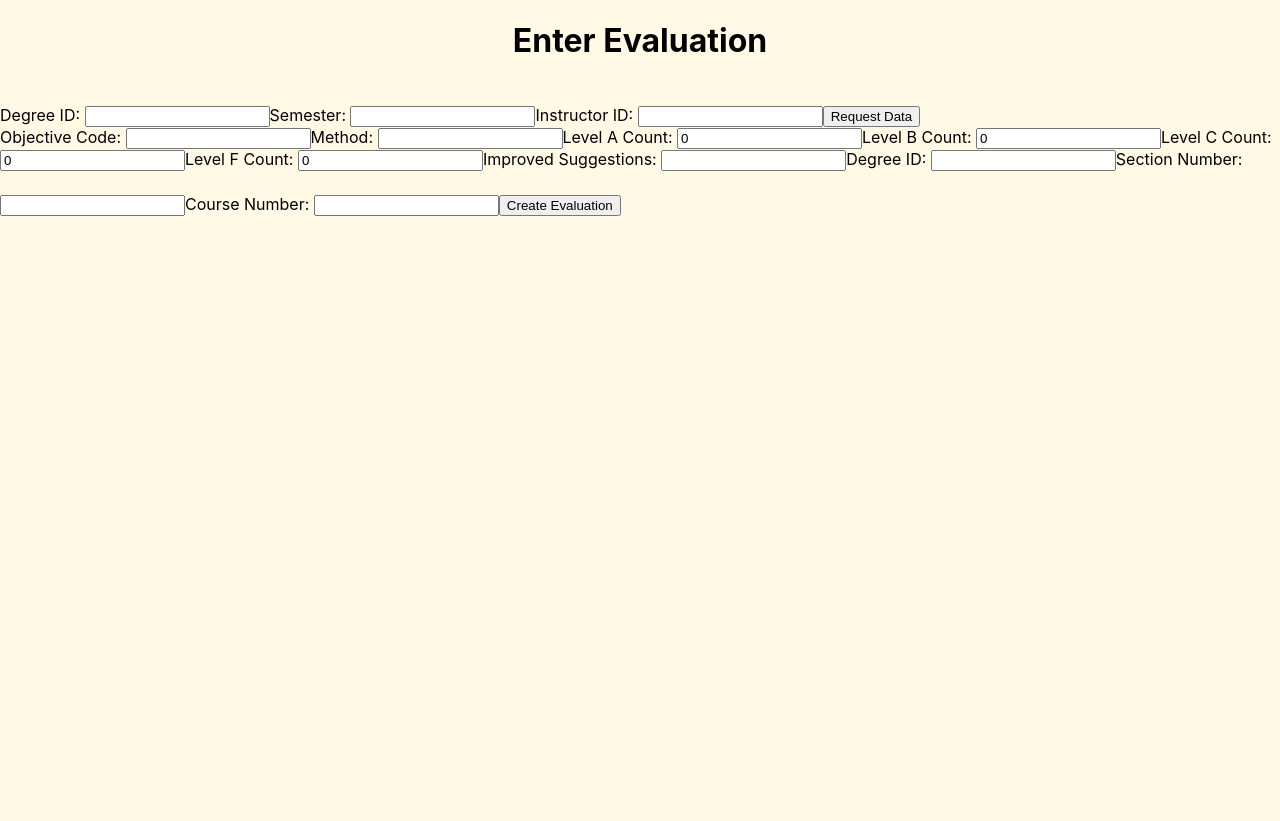
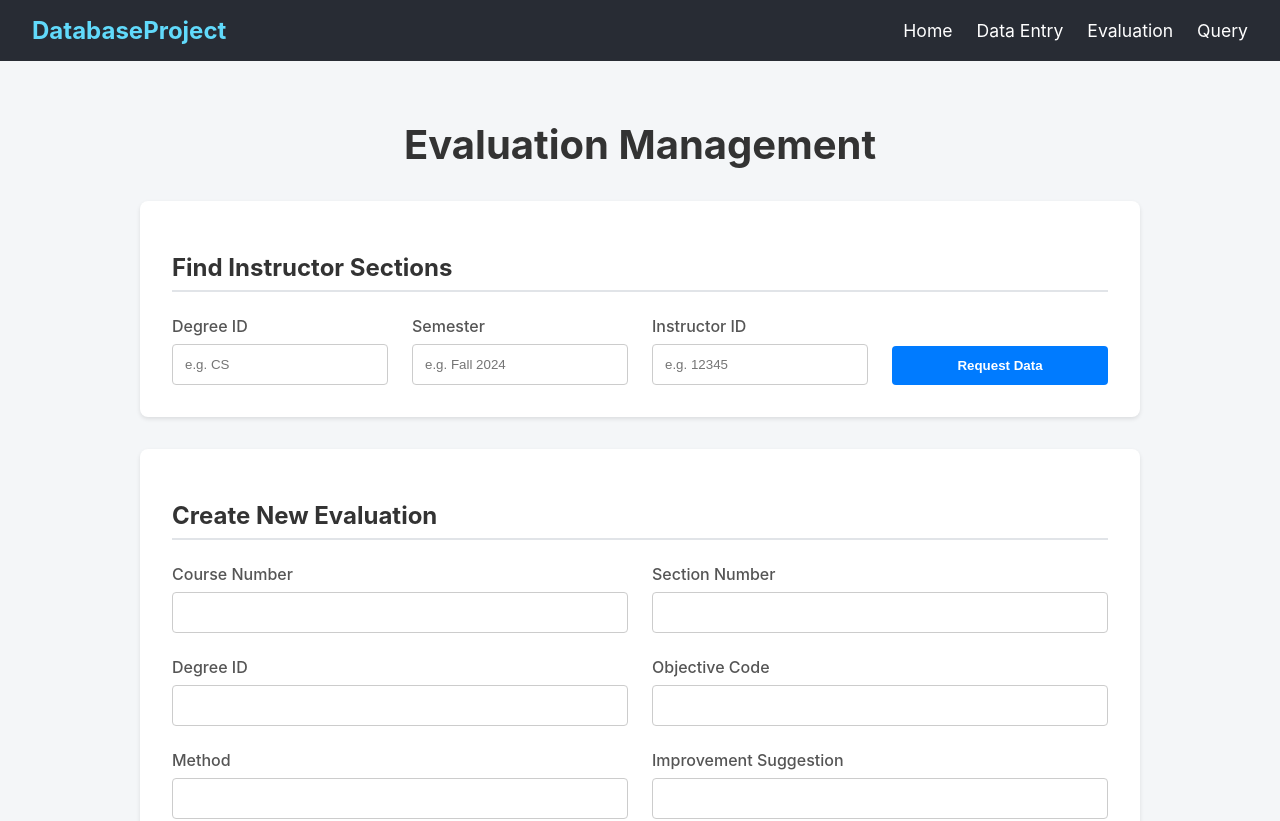
Before and after one commit to alexchans/DatabaseProject, a React (Create React App) app: page /Evaluation in a window 1280 px wide. Shown: the top 821 px of the page. Before the commit the page ends 800 px from the top, so only its background shows below. Built offline with nearby package versions, Linux system fonts and the light colour scheme.

Commit message:
feat: implement initial UI structure including navigation, data entry, and evaluation management pages.

```diff
--- a/src/App.css
+++ b/src/App.css
@@ -36,3 +36,41 @@
     transform: rotate(360deg);
   }
 }
+
+.navbar {
+  display: flex;
+  justify-content: space-between;
+  align-items: center;
+  background-color: #282c34;
+  padding: 1rem 2rem;
+  color: white;
+}
+
+.navbar-logo .nav-link {
+  font-size: 1.5rem;
+  font-weight: bold;
+  color: #61dafb;
+  text-decoration: none;
+}
+
+.nav-links {
+  display: flex;
+  list-style: none;
+  margin: 0;
+  padding: 0;
+}
+
+.nav-links li {
+  margin-left: 1.5rem;
+}
+
+.nav-link {
+  color: white;
+  text-decoration: none;
+  font-size: 1.1rem;
+  transition: color 0.3s;
+}
+
+.nav-link:hover {
+  color: #61dafb;
+}
--- /dev/null
+++ b/src/DataEntry.css
@@ -0,0 +1,57 @@
+
+.data-entry-page {
+  min-height: 100vh;
+  display: flex;
+  flex-direction: column;
+}
+
+.data-entry-container {
+  padding: 2rem;
+  max-width: 1200px;
+  margin: 0 auto;
+  width: 100%;
+  box-sizing: border-box;
+}
+
+.page-title {
+  color: #333;
+  margin-bottom: 2rem;
+  text-align: center;
+  font-size: 2.5rem;
+}
+
+.options-grid {
+  display: grid;
+  grid-template-columns: repeat(auto-fit, minmax(280px, 1fr));
+  gap: 2rem;
+  padding: 1rem;
+}
+
+.option-card {
+  background-color: white;
+  border-radius: 12px;
+  padding: 2rem;
+  text-decoration: none;
+  color: #282c34;
+  box-shadow: 0 4px 6px rgba(0, 0, 0, 0.1);
+  transition: transform 0.2s ease, box-shadow 0.2s ease;
+  display: flex;
+  flex-direction: column;
+  align-items: center;
+  justify-content: center;
+  text-align: center;
+  border: 1px solid transparent;
+}
+
+.option-card:hover {
+  transform: translateY(-5px);
+  box-shadow: 0 8px 15px rgba(0, 0, 0, 0.15);
+  border-color: #61dafb;
+  color: #61dafb;
+}
+
+.option-card h2 {
+  margin: 0;
+  font-size: 1.5rem;
+  font-weight: 600;
+}
--- a/src/DataEntry.js
+++ b/src/DataEntry.js
@@ -1,19 +1,38 @@
 import React from 'react';
 import { Link } from 'react-router-dom';
+import Navbar from './Navbar';
+import './DataEntry.css';
 
 class DataEntry extends React.Component {
     render() {
         return (
-            <div>
-                <h1>Data Entry</h1>
-                <div className='flex'>
-                    <Link className='no-underline' to="/Degree">Degree</Link>
-                    <Link className='no-underline' to="/Course">Course</Link>
-                    <Link className='no-underline' to="/Degree_Course">Connect Degree and Course</Link>
-                    <Link className='no-underline' to="/Instructor">Instructor</Link>
-                    <Link className='no-underline' to="/Section">Section</Link>
-                    <Link className='no-underline' to="/Learning_Objective">Learning Objective</Link>
-                    <Link className='no-underline' to="/Course_Objective">Connect Course And Objective</Link>
+            <div className="data-entry-page">
+                <Navbar />
+                <div className="data-entry-container">
+                    <h1 className="page-title">Data Entry</h1>
+                    <div className="options-grid">
+                        <Link className='option-card' to="/Degree">
+                            <h2>Degree</h2>
+                        </Link>
+                        <Link className='option-card' to="/Course">
+                            <h2>Course</h2>
+                        </Link>
+                        <Link className='option-card' to="/Degree_Course">
+                            <h2>Connect Degree & Course</h2>
+                        </Link>
+                        <Link className='option-card' to="/Instructor">
+                            <h2>Instructor</h2>
+                        </Link>
+                        <Link className='option-card' to="/Section">
+                            <h2>Section</h2>
+                        </Link>
+                        <Link className='option-card' to="/Learning_Objective">
+                            <h2>Learning Objective</h2>
+                        </Link>
+                        <Link className='option-card' to="/Course_Objective">
+                            <h2>Connect Course & Objective</h2>
+                        </Link>
+                    </div>
                 </div>
             </div>
         );
--- /dev/null
+++ b/src/Evaluation.css
@@ -0,0 +1,120 @@
+
+.evaluation-page {
+  min-height: 100vh;
+  display: flex;
+  flex-direction: column;
+  background-color: #f4f6f8;
+}
+
+.evaluation-container {
+  padding: 2rem;
+  max-width: 1000px;
+  margin: 0 auto;
+  width: 100%;
+}
+
+.section-header {
+  color: #333;
+  margin-bottom: 1.5rem;
+  border-bottom: 2px solid #e1e4e8;
+  padding-bottom: 0.5rem;
+}
+
+.card {
+  background: white;
+  border-radius: 8px;
+  box-shadow: 0 2px 4px rgba(0,0,0,0.1);
+  padding: 2rem;
+  margin-bottom: 2rem;
+}
+
+.form-grid {
+  display: grid;
+  grid-template-columns: repeat(auto-fit, minmax(200px, 1fr));
+  gap: 1.5rem;
+  align-items: end;
+}
+
+.form-group {
+  display: flex;
+  flex-direction: column;
+}
+
+.form-group label {
+  margin-bottom: 0.5rem;
+  font-weight: 500;
+  color: #555;
+}
+
+.form-group input, .form-group select {
+  padding: 0.75rem;
+  border: 1px solid #ccc;
+  border-radius: 4px;
+  transition: border-color 0.2s;
+}
+
+.form-group input:focus {
+  border-color: #007bff;
+  outline: none;
+}
+
+.btn {
+  padding: 0.75rem 1.5rem;
+  background-color: #007bff;
+  color: white;
+  border: none;
+  border-radius: 4px;
+  cursor: pointer;
+  font-weight: 600;
+  transition: background-color 0.2s;
+}
+
+.btn:hover {
+  background-color: #0056b3;
+}
+
+.btn-danger {
+  background-color: #dc3545;
+}
+
+.btn-danger:hover {
+  background-color: #c82333;
+}
+
+.btn-sm {
+  padding: 0.4rem 0.8rem;
+  font-size: 0.9rem;
+}
+
+.results-grid {
+  display: grid;
+  grid-template-columns: 1fr;
+  gap: 1rem;
+}
+
+.result-card {
+  border: 1px solid #eee;
+  padding: 1rem;
+  border-radius: 6px;
+  background: #fafafa;
+}
+
+.result-card p {
+  margin: 0.4rem 0;
+}
+
+.evaluation-actions {
+  margin-top: 1rem;
+}
+
+.two-col-grid {
+  display: grid;
+  grid-template-columns: 1fr 1fr;
+  gap: 1.5rem;
+}
+
+@media (max-width: 768px) {
+  .two-col-grid {
+    grid-template-columns: 1fr;
+  }
+}
--- a/src/Evaluation.js
+++ b/src/Evaluation.js
@@ -1,5 +1,7 @@
 import React, { useState } from 'react';
 import axios from 'axios';
+import Navbar from './Navbar';
+import './Evaluation.css';
 
 function Evaluation() {
     const [state, setState] = useState({
@@ -8,7 +10,7 @@ function Evaluation() {
         instructorId: '',
         objectiveCode: '',
         method: '',
-        levelACount: 0, // Assuming initial value should be 0
+        levelACount: 0,
         levelBCount: 0,
         levelCCount: 0,
         levelFCount: 0,
@@ -16,8 +18,8 @@ function Evaluation() {
         sectionNumber: "",
         courseNumber: ""
     });
-    const [sections, setSections] = useState([]); // State to hold sections data
-    const [evaluations, setEvaluations] = useState([]); // State to hold sections data
+    const [sections, setSections] = useState([]);
+    const [evaluations, setEvaluations] = useState([]);
 
     const handleChange = (event) => {
         const { id, value } = event.target;
@@ -31,8 +33,9 @@ function Evaluation() {
         event.preventDefault();
         try {
             const response = await axios.get(`http://localhost:8080/sections/instructorSections/${state.instructorId}/${state.semester}`);
-            setSections(response.data); // Store the sections data
+            setSections(response.data);
         } catch (error) {
+            console.error("Error fetching sections", error);
         }
     };
 
@@ -40,13 +43,17 @@ function Evaluation() {
         console.log("handleRequest called with:", courseNumber, sectionNumber);
         try {
             const response = await axios.get(`http://localhost:8080/evaluations/findSpecifics/${state.degreeId}/${courseNumber}/${sectionNumber}`);
-            // Directly set the evaluations to the new data from response
             setEvaluations(response.data);
+            // Optionally pre-fill the create form with the selected section info
+            setState(prev => ({
+                ...prev,
+                courseNumber: courseNumber,
+                sectionNumber: sectionNumber
+            }));
         } catch (error) {
             console.error('Error fetching evaluations:', error);
         }
     };
-
 
     const handleEvaluationSubmit = async (event) => {
         event.preventDefault();
@@ -64,7 +71,11 @@ function Evaluation() {
                 improvementSuggestion: state.improvementSuggestion
             };
             await axios.post(`http://localhost:8080/evaluations/`, evaluationData);
+            alert("Evaluation created successfully!");
+            // Refresh evaluations list if we know the context, or just list all?
+            // Ideally we re-fetch evaluations for this section to show the new one.
         } catch (error) {
+            console.error("Error creating evaluation", error);
         }
     };
 
@@ -79,138 +90,159 @@ function Evaluation() {
     };
 
     return (
-        <div>
-            <h1>Enter Evaluation</h1>
-            <form onSubmit={handleSubmit}>
-                <label htmlFor="degreeId">Degree ID: </label>
+        <div className="evaluation-page">
+            <Navbar />
+            <div className="evaluation-container">
+                <h1 className="page-title">Evaluation Management</h1>
+
+                {/* Search Section */}
+                <div className="card">
+                    <h2 className="section-header">Find Instructor Sections</h2>
+                    <form onSubmit={handleSubmit} className="form-grid">
+                        <div className="form-group">
+                            <label htmlFor="degreeId">Degree ID</label>
                             <input
                                 type="text"
                                 id="degreeId"
                                 value={state.degreeId}
                                 onChange={handleChange}
+                                placeholder="e.g. CS"
                             />
-                <label htmlFor="semester">Semester: </label>
-
+                        </div>
+                        <div className="form-group">
+                            <label htmlFor="semester">Semester</label>
                             <input
                                 type="text"
                                 id="semester"
                                 value={state.semester}
                                 onChange={handleChange}
+                                placeholder="e.g. Fall 2024"
                             />
-                <label htmlFor="instructorId">Instructor ID: </label>
-
+                        </div>
+                        <div className="form-group">
+                            <label htmlFor="instructorId">Instructor ID</label>
                             <input
                                 type="text"
                                 id="instructorId"
                                 value={state.instructorId}
                                 onChange={handleChange}
+                                placeholder="e.g. 12345"
                             />
-                <button type="submit">Request Data</button>
+                        </div>
+                        <div className="form-group">
+                            <button type="submit" className="btn">Request Data</button>
+                        </div>
                     </form>
+                </div>
+
+                {/* Sections List */}
+                {sections.length > 0 && (
+                    <div className="card">
+                        <h2 className="section-header">Sections Found</h2>
+                        <div className="results-grid">
+                            {sections.map((section, index) => (
+                                <div key={index} className="result-card">
+                                    <div className="form-grid" style={{ alignItems: 'center' }}>
                                         <div>
-                {sections.map((section, index) => (
-                    <div key={index}>
-                        <div className='flex'>
-                            <p>Section Number: {section.sectionNumber}</p>
-                            <p>Course Number: {section.courseNumber}</p>
-                            <p>Semester: {section.semester}</p>
-                            <p>Year: {section.year}</p>
-                            <p>Enrolled Students: {section.enrolledStudents}</p>
-                            <button onClick={handleRequest(section.courseNumber, section.sectionNumber)}>Request Evaluations</button>
+                                            <p><strong>Course:</strong> {section.courseNumber}</p>
+                                            <p><strong>Section:</strong> {section.sectionNumber}</p>
+                                            <p><strong>Term:</strong> {section.semester} {section.year}</p>
+                                            <p><strong>Enrolled:</strong> {section.enrolledStudents}</p>
+                                        </div>
+                                        <div>
+                                            <button
+                                                className="btn btn-sm"
+                                                onClick={handleRequest(section.courseNumber, section.sectionNumber)}
+                                            >
+                                                View/Add Evaluations
+                                            </button>
+                                        </div>
                                     </div>
                                 </div>
                             ))}
                         </div>
+                    </div>
+                )}
+
+                {/* Create Evaluation Form */}
+                <div className="card">
+                    <h2 className="section-header">Create New Evaluation</h2>
                     <form onSubmit={handleEvaluationSubmit}>
-                <label htmlFor="objectiveCode">Objective Code: </label>
-                <input
-                    type="text"
-                    id="objectiveCode"
-                    value={state.objectiveCode}
-                    onChange={handleChange}
-                />
-                <label htmlFor="method">Method: </label>
-                <input
-                    type="text"
-                    id="method"
-                    value={state.method}
-                    onChange={handleChange}
-                />
-                <label htmlFor="levelACount">Level A Count: </label>
-                <input
-                    type="number"
-                    id="levelACount"
-                    value={state.levelACount}
-                    onChange={handleChange}
-                />
-                <label htmlFor="levelBCount">Level B Count: </label>
-                <input
-                    type="number"
-                    id="levelBCount"
-                    value={state.levelBCount}
-                    onChange={handleChange}
-                />
-                <label htmlFor="levelCCount">Level C Count: </label>
-                <input
-                    type="number"
-                    id="levelCCount"
-                    value={state.levelCCount}
-                    onChange={handleChange}
-                />
-                <label htmlFor="levelFCount">Level F Count: </label>
-                <input
-                    type="number"
-                    id="levelFCount"
-                    value={state.levelFCount}
-                    onChange={handleChange}
-                />
-                <label htmlFor="improvementSuggestion">Improved Suggestions: </label>
-                <input
-                    type="text"
-                    id="improvementSuggestion"
-                    value={state.improvementSuggestion}
-                    onChange={handleChange}
-                />
-                <label htmlFor="degreeId">Degree ID: </label>
-                <input
-                    type="text"
-                    id="degreeId"
-                    value={state.degreeId}
-                    onChange={handleChange}
-                />
-                <label htmlFor="sectionNumber">Section Number: </label>
-                <input
-                    type="text"
-                    id="sectionNumber"
-                    value={state.sectionNumber}
-                    onChange={handleChange}
-                />
-                <label htmlFor="courseNumber">Course Number: </label>
-                <input
-                    type="text"
-                    id="courseNumber"
-                    value={state.courseNumber}
-                    onChange={handleChange}
-                />
-                <button type="submit">Create Evaluation</button>
+                        <div className="two-col-grid">
+                            <div className="form-group">
+                                <label htmlFor="courseNumber">Course Number</label>
+                                <input type="text" id="courseNumber" value={state.courseNumber} onChange={handleChange} />
+                            </div>
+                            <div className="form-group">
+                                <label htmlFor="sectionNumber">Section Number</label>
+                                <input type="text" id="sectionNumber" value={state.sectionNumber} onChange={handleChange} />
+                            </div>
+                            <div className="form-group">
+                                <label htmlFor="degreeId">Degree ID</label>
+                                <input type="text" id="degreeId" value={state.degreeId} onChange={handleChange} />
+                            </div>
+                             <div className="form-group">
+                                <label htmlFor="objectiveCode">Objective Code</label>
+                                <input type="text" id="objectiveCode" value={state.objectiveCode} onChange={handleChange} />
+                            </div>
+                            <div className="form-group">
+                                <label htmlFor="method">Method</label>
+                                <input type="text" id="method" value={state.method} onChange={handleChange} />
+                            </div>
+                            <div className="form-group">
+                                <label htmlFor="improvementSuggestion">Improvement Suggestion</label>
+                                <input type="text" id="improvementSuggestion" value={state.improvementSuggestion} onChange={handleChange} />
+                            </div>
+                        </div>
+
+                        <h3 style={{marginTop: '1.5rem', marginBottom: '1rem', color: '#666'}}>Grade Dictionary</h3>
+                        <div className="form-grid">
+                            <div className="form-group">
+                                <label htmlFor="levelACount">As</label>
+                                <input type="number" id="levelACount" value={state.levelACount} onChange={handleChange} />
+                            </div>
+                            <div className="form-group">
+                                <label htmlFor="levelBCount">Bs</label>
+                                <input type="number" id="levelBCount" value={state.levelBCount} onChange={handleChange} />
+                            </div>
+                            <div className="form-group">
+                                <label htmlFor="levelCCount">Cs</label>
+                                <input type="number" id="levelCCount" value={state.levelCCount} onChange={handleChange} />
+                            </div>
+                            <div className="form-group">
+                                <label htmlFor="levelFCount">Fs</label>
+                                <input type="number" id="levelFCount" value={state.levelFCount} onChange={handleChange} />
+                            </div>
+                        </div>
+
+                        <div style={{marginTop: '2rem'}}>
+                             <button type="submit" className="btn">Create Evaluation</button>
+                        </div>
                     </form>
+                </div>
+
+                {/* Existing Evaluations List */}
+                {evaluations.length > 0 && (
+                    <div className="card">
+                        <h2 className="section-header">Existing Evaluations</h2>
+                        <div className="results-grid">
                             {evaluations.map((evaluation, index) => (
-                <div key={index}>
-                    <p>Evaluation ID: {evaluation.evaluationId}</p>
-                    <p>Degree ID: {evaluation.degreeId}</p>
-                    <p>Course Number: {evaluation.courseNumber}</p>
-                    <p>Section Number: {evaluation.sectionNumber}</p>
-                    <p>Objective Code: {evaluation.objectiveCode}</p>
-                    <p>Method: {evaluation.method}</p>
-                    <p>Level A Count: {evaluation.levelACount}</p>
-                    <p>Level B Count: {evaluation.levelBCount}</p>
-                    <p>Level C Count: {evaluation.levelCCount}</p>
-                    <p>Level F Count: {evaluation.levelFCount}</p>
-                    <p>Improved Suggestions: {evaluation.improvementSuggestion}</p>
-                    <button onClick={() => deleteEvaluation(evaluation.evaluationId)}>Delete this Evaluation</button>
+                                <div key={index} className="result-card">
+                                    <p><strong>ID:</strong> {evaluation.evaluationId} | <strong>Obj:</strong> {evaluation.objectiveCode}</p>
+                                    <p><strong>Method:</strong> {evaluation.method}</p>
+                                    <p><strong>Grades:</strong> A:{evaluation.levelACount}, B:{evaluation.levelBCount}, C:{evaluation.levelCCount}, F:{evaluation.levelFCount}</p>
+                                    <p><strong>Suggestion:</strong> {evaluation.improvementSuggestion}</p>
+                                    <div className="evaluation-actions">
+                                        <button className="btn btn-danger btn-sm" onClick={() => deleteEvaluation(evaluation.evaluationId)}>
+                                            Delete
+                                        </button>
+                                    </div>
                                 </div>
                             ))}
-
+                        </div>
+                    </div>
+                )}
+            </div>
         </div>
     );
 }
--- a/src/Home.js
+++ b/src/Home.js
@@ -1,15 +1,14 @@
 import React from 'react';
 import { Link } from 'react-router-dom';
+import Navbar from './Navbar';
 
 class Home extends React.Component {
     render() {
         return (
             <div>
-                <h1>Home</h1>
-                <div className='flex'>
-                    <Link className='no-underline' to="/DataEntry">DataEntry</Link>
-                    <Link className='no-underline' to="/Evaluation">Evaluation</Link>
-                    <Link className='no-underline' to="/Query">Query</Link>
+                <Navbar />
+                <div style={{ padding: '2rem' }}>
+                    <h1>Home</h1>
                 </div>
             </div>
         );
--- /dev/null
+++ b/src/Navbar.js
@@ -0,0 +1,29 @@
+import React from 'react';
+import { Link } from 'react-router-dom';
+import './App.css';
+
+const Navbar = () => {
+    return (
+        <nav className="navbar">
+            <div className="navbar-logo">
+                <Link to="/Home" className="nav-link">DatabaseProject</Link>
+            </div>
+            <ul className="nav-links">
+                <li>
+                    <Link to="/Home" className="nav-link">Home</Link>
+                </li>
+                <li>
+                    <Link to="/DataEntry" className="nav-link">Data Entry</Link>
+                </li>
+                <li>
+                    <Link to="/Evaluation" className="nav-link">Evaluation</Link>
+                </li>
+                <li>
+                    <Link to="/Query" className="nav-link">Query</Link>
+                </li>
+            </ul>
+        </nav>
+    );
+};
+
+export default Navbar;
```
Lines whose indentation alone changed are shown as unchanged.
